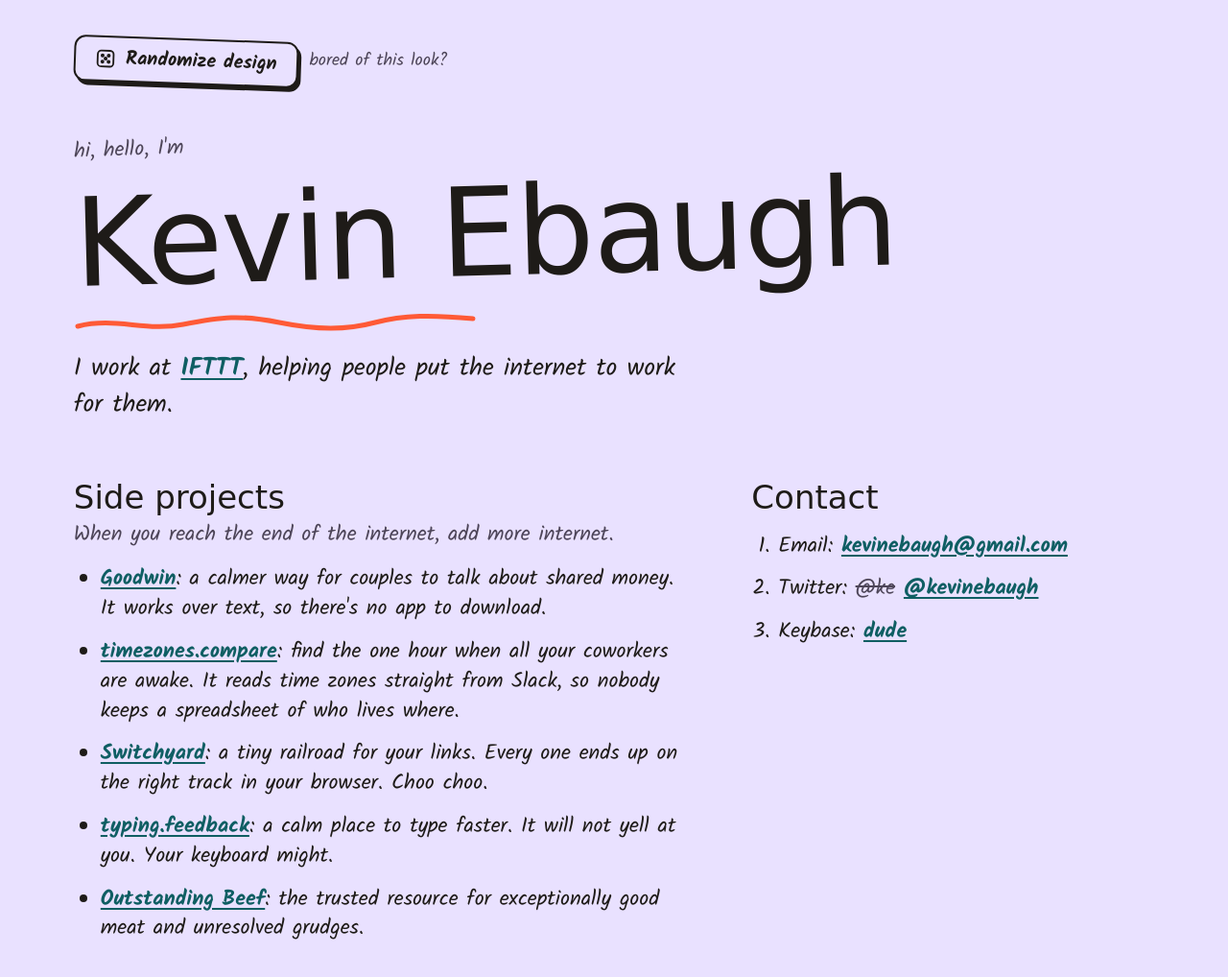
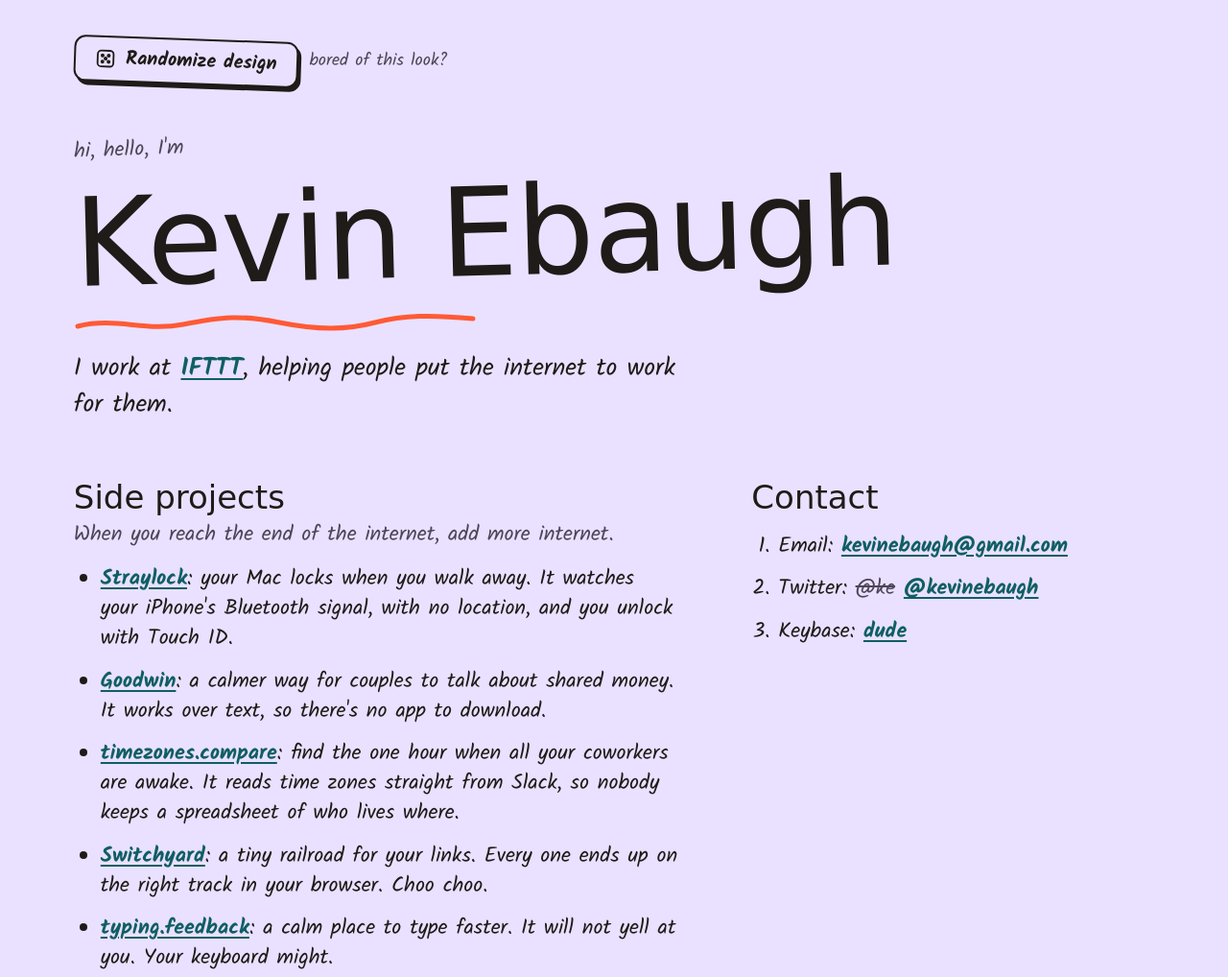
Before and after one commit to kevinebaugh/kevinebaugh.github.io, a plain HTML site: page index.html in a window 1280 px wide. Shown: the top 1018 px of the page at 96% size. Drawn offline with Linux system fonts and the light colour scheme; no server answers; a web font is replaced by a local one.

Commit message:
Add Straylock to side projects
Straylock is a new side project. List it first, since the list is
ordered newest first, and add it to the meta description.

Co-Authored-By: Claude Haiku 5.5 <noreply@anthropic.com>

```diff
--- a/index.html
+++ b/index.html
@@ -5,7 +5,7 @@
     <meta name="viewport" content="width=device-width, initial-scale=1">
 
     <title>Kevin Ebaugh</title>
-    <meta name="description" content="Kevin Ebaugh works at IFTTT, helping people put the internet to work for them. Side projects: Goodwin, timezones.compare, Switchyard, typing.feedback and Outstanding Beef.">
+    <meta name="description" content="Kevin Ebaugh works at IFTTT, helping people put the internet to work for them. Side projects: Straylock, Goodwin, timezones.compare, Switchyard, typing.feedback and Outstanding Beef.">
     <meta name="author" content="Kevin Ebaugh">
     <link rel="canonical" href="https://kevinebaugh.com/">
 
@@ -193,6 +193,7 @@
           <p class="subtitle">When you reach the end of the internet, add more internet.</p>
         </hgroup>
         <ul>
+          <li><a href="https://straylock.com">Straylock</a>: your Mac locks when you walk away. It watches your iPhone's Bluetooth signal, with no location, and you unlock with Touch ID.</li>
           <li><a href="https://goodwin.money">Goodwin</a>: a calmer way for couples to talk about shared money. It works over text, so there's no app to download.</li>
           <li><a href="https://timezones.compare">timezones.compare</a>: find the one hour when all your coworkers are awake. It reads time zones straight from Slack, so nobody keeps a spreadsheet of who lives where.</li>
           <li><a href="https://github.com/kevinebaugh/switchyard">Switchyard</a>: a tiny railroad for your links. Every one ends up on the right track in your browser. Choo choo.</li>
```
